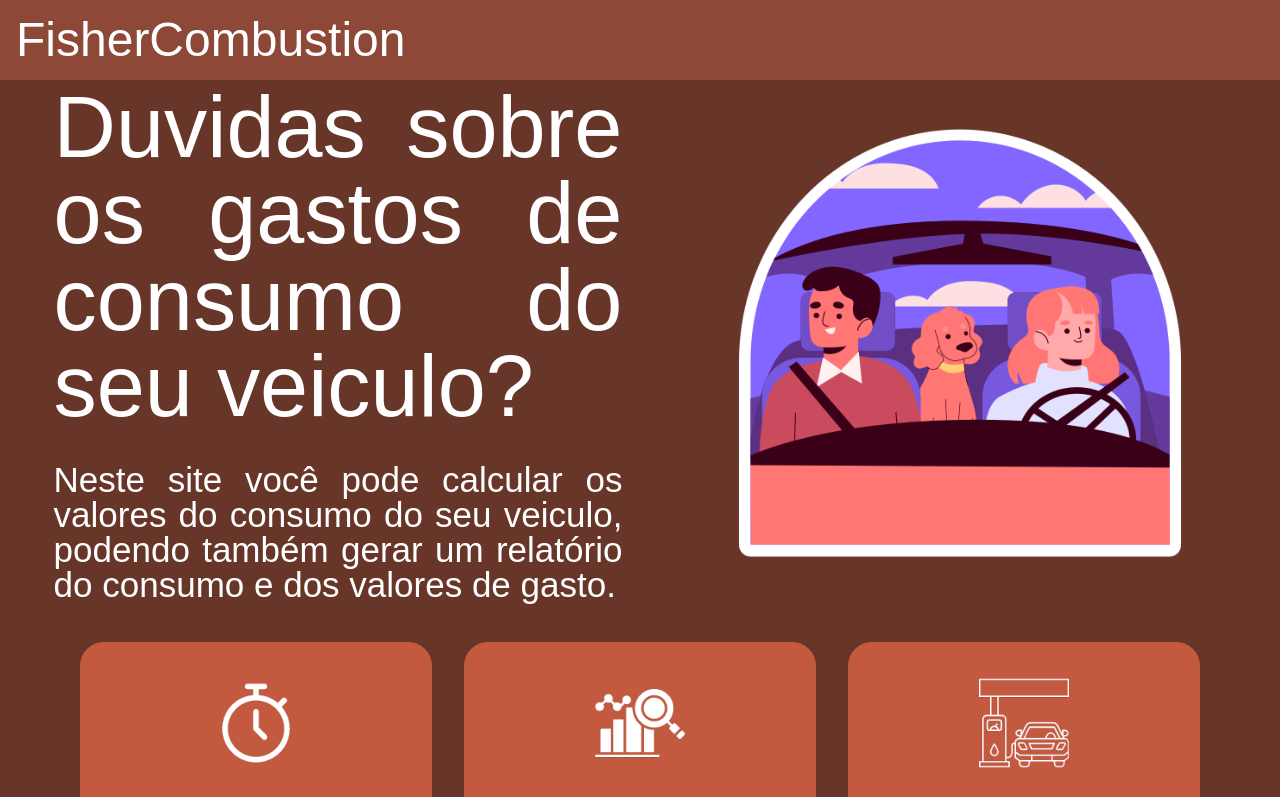
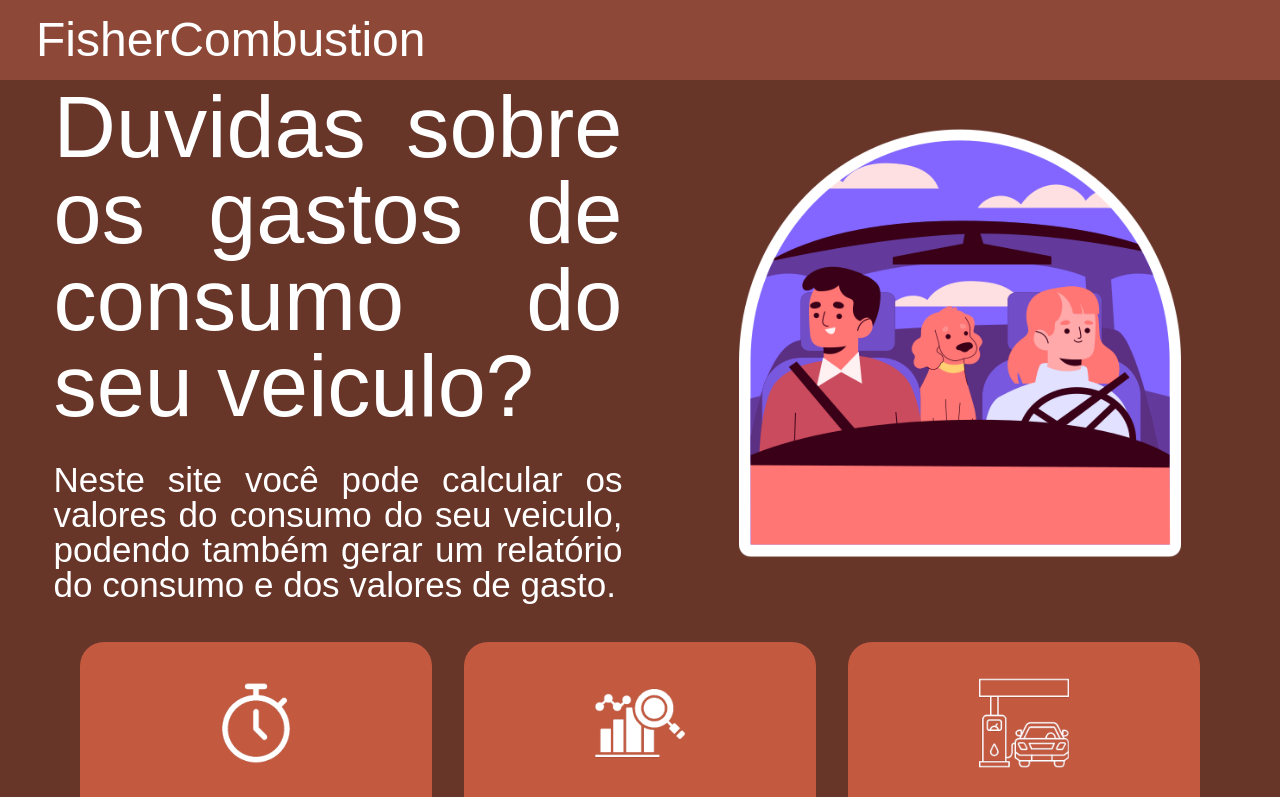
Before and after one commit to Guilherme-Ferreira-Tombini/Fisher-combustion, a Next.js app: page / in a window 1280 px wide. Shown: the top 797 px of the page. Built offline with nearby package versions, Linux system fonts and the light colour scheme; a web font is replaced by a local one.

Commit message:
style: modified left margin of header text

```diff
--- a/src/app/components/Header.tsx
+++ b/src/app/components/Header.tsx
@@ -1,10 +1,9 @@
 export default function Header() {
   return (
     <div className="bg-[#8E4837] w-[100%] p-4 ">
-     <h1 className="text-5xl">
-        FisherCombustion
-     </h1>
-
+      <h1 className="text-5xl ml-5">
+          FisherCombustion
+      </h1>
     </div>
   );
 }
```
